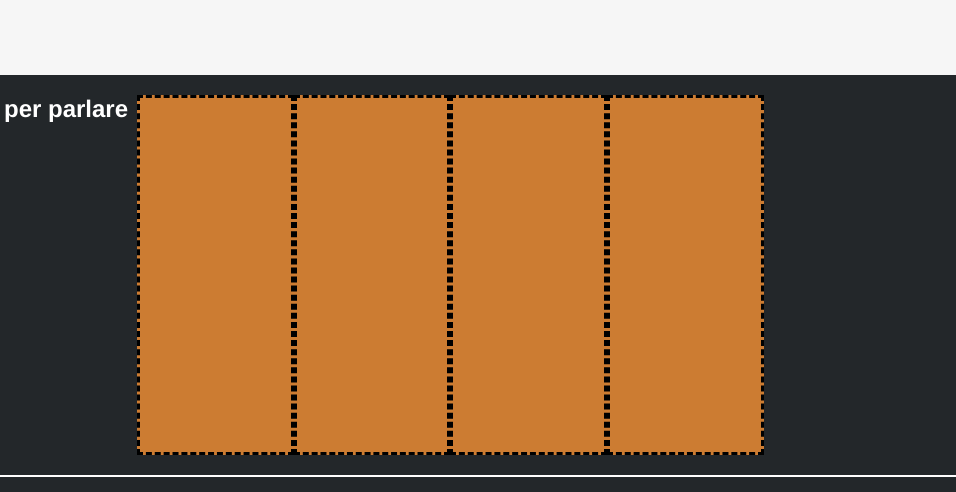
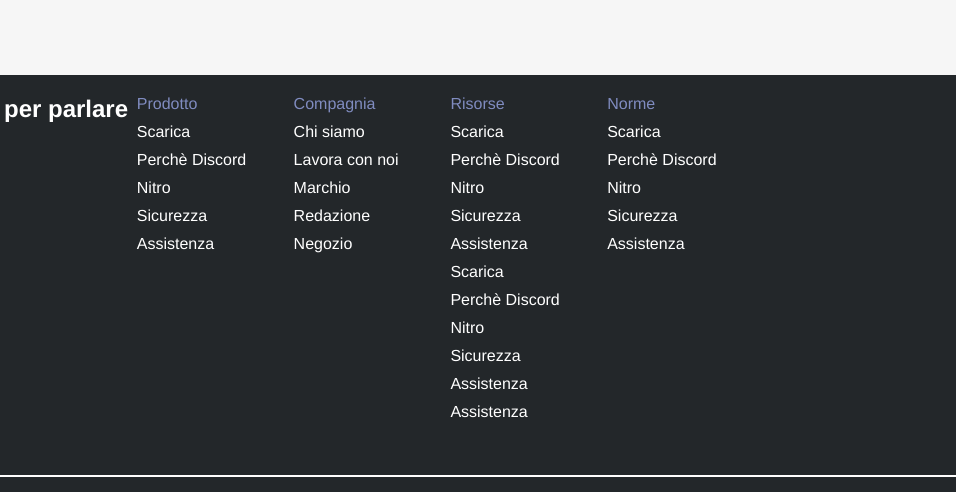
Before and after one commit to LuigiCasale95/htmlcss-discord, a plain HTML site: page Index.html in a window 1280 px wide. Shown: the part 3014-3506 px from the top of the page, 324-1280 px from the left. Drawn offline with Linux system fonts and the light colour scheme.

Commit message:
Completamento prima parte footer

```diff
--- a/Index.html
+++ b/Index.html
@@ -136,15 +136,53 @@
 
             </div>
             <div class="info-utili">
+                <ul class="lista-info">
+                    <li>Prodotto</li>
+                    <li>Scarica</li>
+                    <li>Perchè Discord</li>
+                    <li>Nitro</li>
+                    <li>Sicurezza</li>
+                    <li>Assistenza</li>
+                </ul>
 
             </div>
             <div class="info-utili">
+                <ul class="lista-info">
+                    <li>Compagnia</li>
+                    <li>Chi siamo</li>
+                    <li>Lavora con noi</li>
+                    <li>Marchio</li>
+                    <li>Redazione</li>
+                    <li>Negozio</li>
+                </ul>
 
             </div>
             <div class="info-utili">
+                <ul  class="lista-info">
+                    <li>Risorse</li>
+                    <li>Scarica</li>
+                    <li>Perchè Discord</li>
+                    <li>Nitro</li>
+                    <li>Sicurezza</li>
+                    <li>Assistenza</li>
+                    <li>Scarica</li>
+                    <li>Perchè Discord</li>
+                    <li>Nitro</li>
+                    <li>Sicurezza</li>
+                    <li>Assistenza</li>
+                    <li>Assistenza</li>
+
+                </ul>
 
             </div>
             <div class="info-utili">
+                <ul  class="lista-info">
+                    <li>Norme</li>
+                    <li>Scarica</li>
+                    <li>Perchè Discord</li>
+                    <li>Nitro</li>
+                    <li>Sicurezza</li>
+                    <li>Assistenza</li>
 
             </div>
 
--- a/css/main.css
+++ b/css/main.css
@@ -194,8 +194,6 @@ main > section {
     width: calc(49% / 4);
     /* debug */
     height: 360px;
-    background-color: rgb(204, 124, 50);
-    border-style: dashed;
 
 }
 .fondo-pagina {
@@ -230,3 +228,17 @@ main > section {
 .ita {
     width: 10%;
 }
+
+footer li {
+    list-style-type: none;
+    color: white;
+}
+.lista-info :first-child {
+    color: #808CC0;
+}
+.lista-info {
+    display: flex;
+    flex-direction: column;
+    gap: 10px;
+
+}
```
